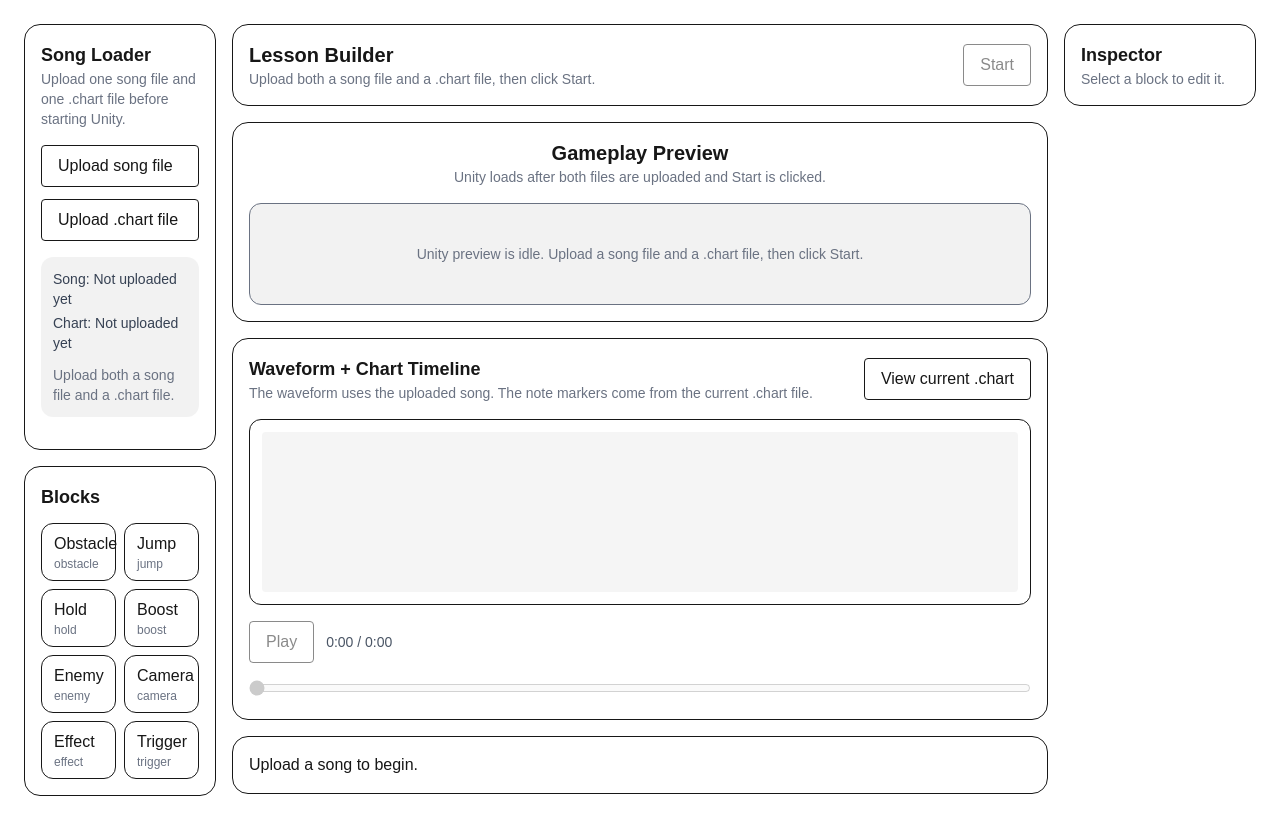
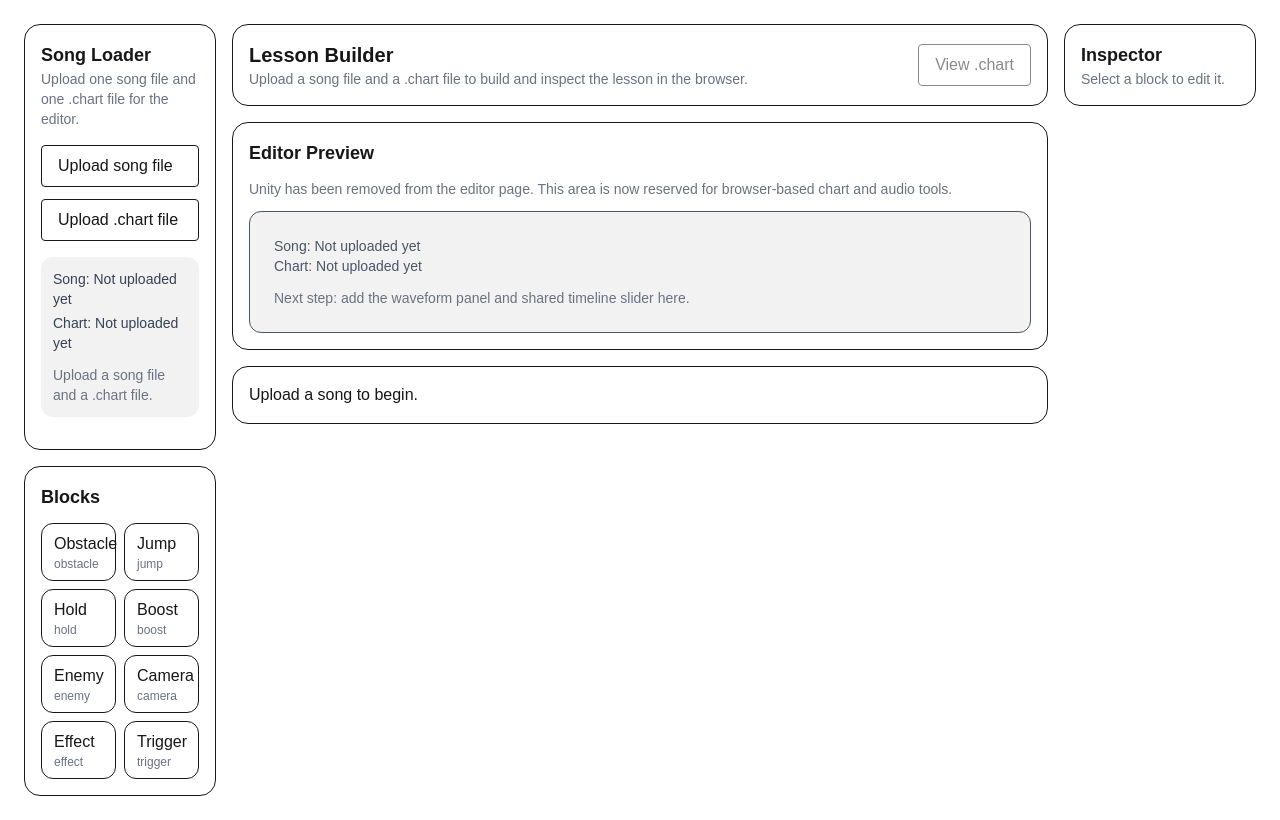
Before and after one commit to Thiiia/ultrarapidplatform, a Next.js app: page /editor in a window 1280 px wide. Built offline with nearby package versions, Linux system fonts and the light colour scheme.

Commit message:
Cleaning up Editor to remove Unity components

```diff
--- a/components/editor/EditorShell.tsx
+++ b/components/editor/EditorShell.tsx
@@ -1,18 +1,11 @@
 "use client"
 
-import { useEffect, useRef, useState } from "react"
+import { useEffect, useState } from "react"
 import { SongLoader } from "./SongLoader"
 import { BlockPalette } from "./BlockPalette"
 import { Timeline } from "./Timeline"
 import { InspectorPanel } from "./InspectorPanel"
-import { UnityPreview } from "./UnityPreview"
-import { ChartWavePanel } from "./ChartWavePanel"
 import { useEditorStore } from "@/lib/editor/editor-store"
-import {
-  loadUnityChart,
-  startUnityEditorPreview,
-  setUnityPreviewSeconds,
-} from "@/lib/editor/unity-bridge"
 
 type EditorShellProps = {
   chartFile?: string
@@ -23,72 +16,17 @@ export function EditorShell({ chartFile = "" }: EditorShellProps) {
 
   const [songFile, setSongFile] = useState<File | null>(null)
   const [chartText, setChartText] = useState(chartFile)
-  const [unityEnabled, setUnityEnabled] = useState(false)
-  const [pendingStart, setPendingStart] = useState(false)
-
-  const launchedSignatureRef = useRef("")
+  const [chartFileName, setChartFileName] = useState("")
+  const [showChart, setShowChart] = useState(false)
 
   useEffect(() => {
     if (chartFile && chartFile.trim()) {
       setChartText(chartFile)
+      if (!chartFileName) {
+        setChartFileName("generated.chart")
+      }
     }
-  }, [chartFile])
-
-  const canStart = Boolean(songFile && chartText.trim())
-
-  const handleStart = () => {
-    if (!songFile) {
-      console.warn("[EditorShell] Cannot start: no song file uploaded")
-      return
-    }
-
-    if (!chartText.trim()) {
-      console.warn("[EditorShell] Cannot start: no chart text uploaded")
-      return
-    }
-
-    const signature = `${songFile.name}::${chartText.length}`
-    if (unityEnabled && launchedSignatureRef.current === signature) {
-      console.log("[EditorShell] Preview already started for this upload set")
-      return
-    }
-
-    setUnityEnabled(true)
-    setPendingStart(true)
-  }
-
-  useEffect(() => {
-    if (!project) return
-    if (!unityEnabled) return
-    if (!pendingStart) return
-    if (!songFile) return
-    if (!chartText.trim()) return
-
-    const signature = `${songFile.name}::${chartText.length}`
-
-    const timeout = window.setTimeout(() => {
-      console.log("[EditorShell] Sending chart to Unity")
-      const chartLoaded = loadUnityChart(chartText)
-
-      if (!chartLoaded) {
-        console.warn("[EditorShell] Unity is not ready yet")
-        return
-      }
-
-      console.log("[EditorShell] Starting Unity editor preview")
-      const started = startUnityEditorPreview()
-
-      if (!started) {
-        console.warn("[EditorShell] Failed to send StartEditorPreview")
-        return
-      }
-
-      launchedSignatureRef.current = signature
-      setPendingStart(false)
-    }, 700)
-
-    return () => window.clearTimeout(timeout)
-  }, [project, unityEnabled, pendingStart, songFile, chartText])
+  }, [chartFile, chartFileName])
 
   return (
     <div className="px-6 py-6">
@@ -98,8 +36,9 @@ export function EditorShell({ chartFile = "" }: EditorShellProps) {
             onSongFileReady={(file) => {
               setSongFile(file)
             }}
-            onChartTextReady={(text) => {
+            onChartTextReady={(text, fileName) => {
               setChartText(text)
+              setChartFileName(fileName)
             }}
           />
           <BlockPalette />
@@ -110,30 +49,49 @@ export function EditorShell({ chartFile = "" }: EditorShellProps) {
             <div>
               <h1 className="text-xl font-semibold">Lesson Builder</h1>
               <p className="text-sm text-gray-500">
-                Upload both a song file and a .chart file, then click Start.
+                Upload a song file and a .chart file to build and inspect the lesson in the browser.
               </p>
             </div>
 
             <button
               type="button"
-              onClick={handleStart}
-              disabled={!canStart}
+              onClick={() => setShowChart((prev) => !prev)}
+              disabled={!chartText.trim()}
               className="rounded border px-4 py-2 disabled:opacity-50"
             >
-              Start
+              {showChart ? "Hide .chart" : "View .chart"}
             </button>
           </div>
 
-          <UnityPreview enabled={unityEnabled} />
+          <div className="rounded-2xl border p-4 space-y-3">
+            <h2 className="text-lg font-semibold">Editor Preview</h2>
+            <p className="text-sm text-gray-500">
+              Unity has been removed from the editor page. This area is now reserved for browser-based chart and audio tools.
+            </p>
 
-          <ChartWavePanel
-            songFile={songFile}
-            chartText={chartText}
-            disabled={!unityEnabled}
-            onScrubSeconds={(seconds) => {
-              setUnityPreviewSeconds(seconds)
-            }}
-          />
+            <div className="rounded-xl border bg-black/5 p-6 text-sm text-gray-600">
+              <div>
+                <span className="font-medium">Song:</span>{" "}
+                {songFile ? songFile.name : "Not uploaded yet"}
+              </div>
+              <div>
+                <span className="font-medium">Chart:</span>{" "}
+                {chartFileName || "Not uploaded yet"}
+              </div>
+              <div className="pt-3 text-gray-500">
+                Next step: add the waveform panel and shared timeline slider here.
+              </div>
+            </div>
+          </div>
+
+          {showChart && (
+            <div className="rounded-2xl border p-4 space-y-3">
+              <h2 className="text-lg font-semibold">Current .chart File</h2>
+              <div className="rounded-xl bg-black text-green-300 p-4 overflow-auto max-h-96 text-xs whitespace-pre-wrap">
+                {chartText || "No chart file loaded."}
+              </div>
+            </div>
+          )}
 
           <Timeline />
         </div>
--- a/components/editor/SongLoader.tsx
+++ b/components/editor/SongLoader.tsx
@@ -16,7 +16,7 @@ export function SongLoader({
 
   const [songName, setSongName] = useState("")
   const [chartName, setChartName] = useState("")
-  const [status, setStatus] = useState("Upload both a song file and a .chart file.")
+  const [status, setStatus] = useState("Upload a song file and a .chart file.")
 
   const handleSongButtonClick = () => {
     songInputRef.current?.click()
@@ -70,7 +70,7 @@ export function SongLoader({
       <div>
         <h2 className="text-lg font-semibold">Song Loader</h2>
         <p className="text-sm text-gray-500">
-          Upload one song file and one .chart file before starting Unity.
+          Upload one song file and one .chart file for the editor.
         </p>
       </div>
 
--- a/components/editor/UnityPreview.tsx
+++ /dev/null
@@ -1,30 +0,0 @@
-"use client"
-
-import UnityPlayer from "@/app/components/UnityPlayer"
-
-type UnityPreviewProps = {
-  enabled: boolean
-}
-
-export function UnityPreview({ enabled }: UnityPreviewProps) {
-  return (
-    <div className="rounded-2xl border p-4 space-y-4">
-      <div className="text-center">
-        <h2 className="text-xl font-semibold">Gameplay Preview</h2>
-        <p className="text-sm text-gray-500">
-          Unity loads after both files are uploaded and Start is clicked.
-        </p>
-      </div>
-
-      {enabled ? (
-        <div className="mx-auto w-full max-w-6xl">
-          <UnityPlayer />
-        </div>
-      ) : (
-        <div className="rounded-xl border bg-black/5 p-10 text-center text-sm text-gray-500">
-          Unity preview is idle. Upload a song file and a .chart file, then click Start.
-        </div>
-      )}
-    </div>
-  )
-}
--- a/lib/editor/unity-bridge.ts
+++ /dev/null
@@ -1,36 +0,0 @@
-const GAME_OBJECT = "WebEditorBridge"
-
-export function sendUnityMessage(method: string, value?: string) {
-  if (typeof window === "undefined") return false
-
-  const unity = window.unityInstance
-  if (!unity?.SendMessage) return false
-
-  if (value === undefined) {
-    unity.SendMessage(GAME_OBJECT, method)
-  } else {
-    unity.SendMessage(GAME_OBJECT, method, value)
-  }
-
-  return true
-}
-
-export function loadUnityChart(chartText: string) {
-  return sendUnityMessage("LoadChartText", chartText)
-}
-
-export function startUnityEditorPreview() {
-  return sendUnityMessage("StartEditorPreview")
-}
-
-export function setUnityPreviewSeconds(seconds: number) {
-  return sendUnityMessage("SetPreviewSeconds", String(seconds))
-}
-
-export function playUnityPreview() {
-  return sendUnityMessage("PlayPreview")
-}
-
-export function pauseUnityPreview() {
-  return sendUnityMessage("PausePreview")
-}
```
